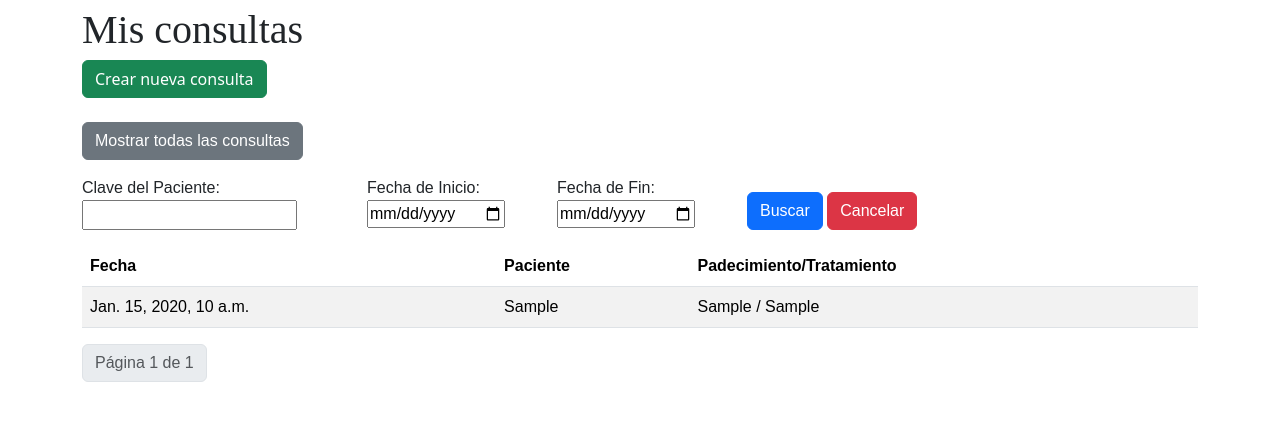
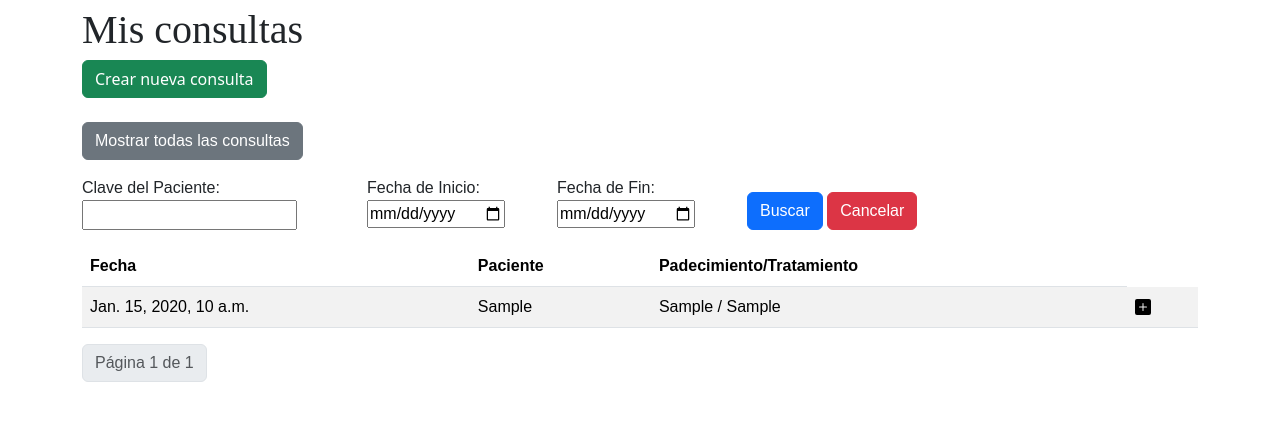
Before and after one commit to brianrscode/salud_lince, a Django app: template templates/medico_consultas.html in a window 1280 px wide. Shown: the top 421 px of the page. Run offline with Django 3.2, Linux system fonts and the light colour scheme; the template is opened without the code that fills it: most values are stand-ins (such as "Sample title", 1, 10 or a date in 2020); some libraries are stand-ins or nearby versions; some web fonts are replaced.

Commit message:
Agrego icono a las consultas

```diff
--- a/templates/medico_consultas.html
+++ b/templates/medico_consultas.html
@@ -123,6 +123,11 @@
             <td>{{ consulta.fecha }}</td> <!--Datos de la consulta que se previsualizan -->
             <td>{{ consulta.clave_paciente }}</td>
             <td>{{ consulta.padecimiento_actual }} / {{ consulta.tratamiento_farmacologico_recetado }}</td>
+            <td>
+                <svg xmlns="http://www.w3.org/2000/svg" width="16" height="16" fill="currentColor" class="bi bi-plus-square-fill" viewBox="0 0 16 16">
+                    <path d="M2 0a2 2 0 0 0-2 2v12a2 2 0 0 0 2 2h12a2 2 0 0 0 2-2V2a2 2 0 0 0-2-2zm6.5 4.5v3h3a.5.5 0 0 1 0 1h-3v3a.5.5 0 0 1-1 0v-3h-3a.5.5 0 0 1 0-1h3v-3a.5.5 0 0 1 1 0"/>
+                </svg>
+            </td>
         </tr>
         {% endfor %}
     </tbody>
--- a/templates/paciente_consultas.html
+++ b/templates/paciente_consultas.html
@@ -44,6 +44,11 @@
             <td>{{ consulta.fecha }}</td>
             <td>{{ consulta.padecimiento_actual }}</td>
             <td>{{ consulta.tratamiento_no_farmacologico }} / {{ consulta.tratamiento_farmacologico_recetado }}</td>
+            <td>
+                <svg xmlns="http://www.w3.org/2000/svg" width="16" height="16" fill="currentColor" class="bi bi-plus-square-fill" viewBox="0 0 16 16">
+                    <path d="M2 0a2 2 0 0 0-2 2v12a2 2 0 0 0 2 2h12a2 2 0 0 0 2-2V2a2 2 0 0 0-2-2zm6.5 4.5v3h3a.5.5 0 0 1 0 1h-3v3a.5.5 0 0 1-1 0v-3h-3a.5.5 0 0 1 0-1h3v-3a.5.5 0 0 1 1 0"/>
+                </svg>
+            </td>
         </tr>
         {% endfor %}
     </tbody>
```
